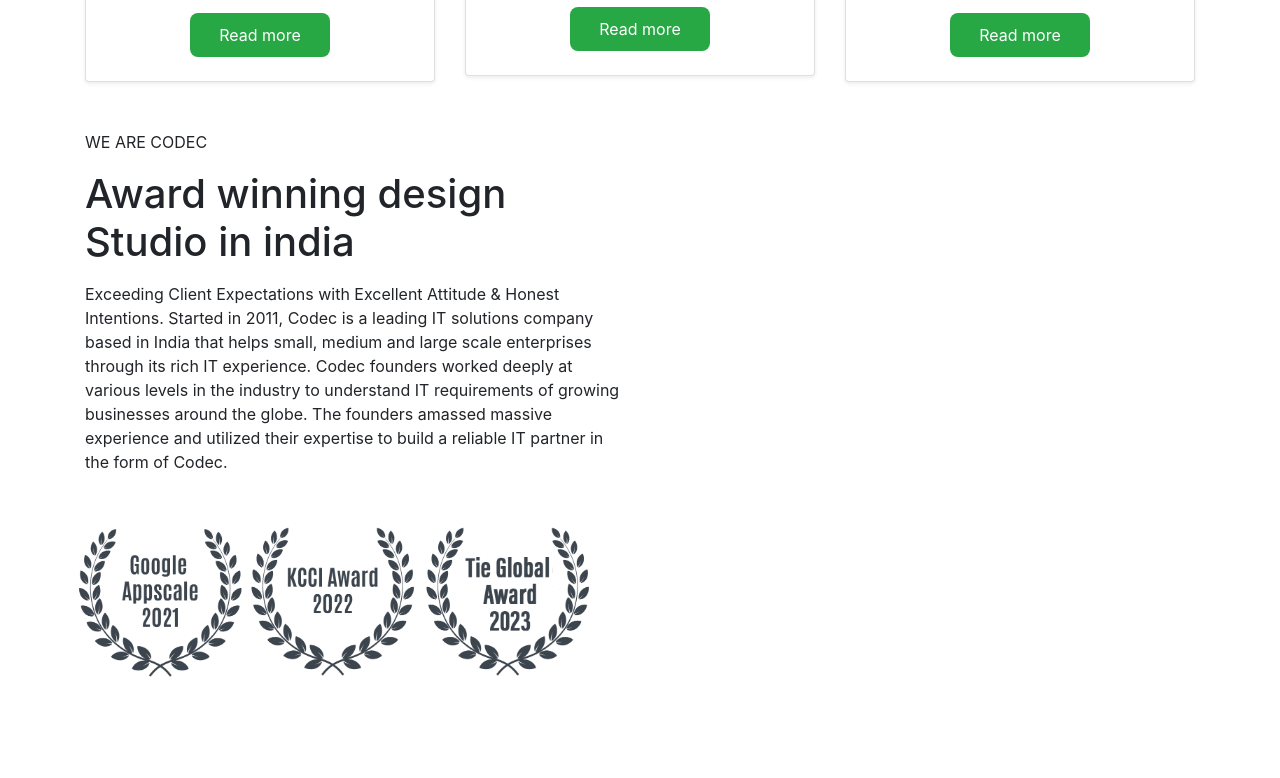
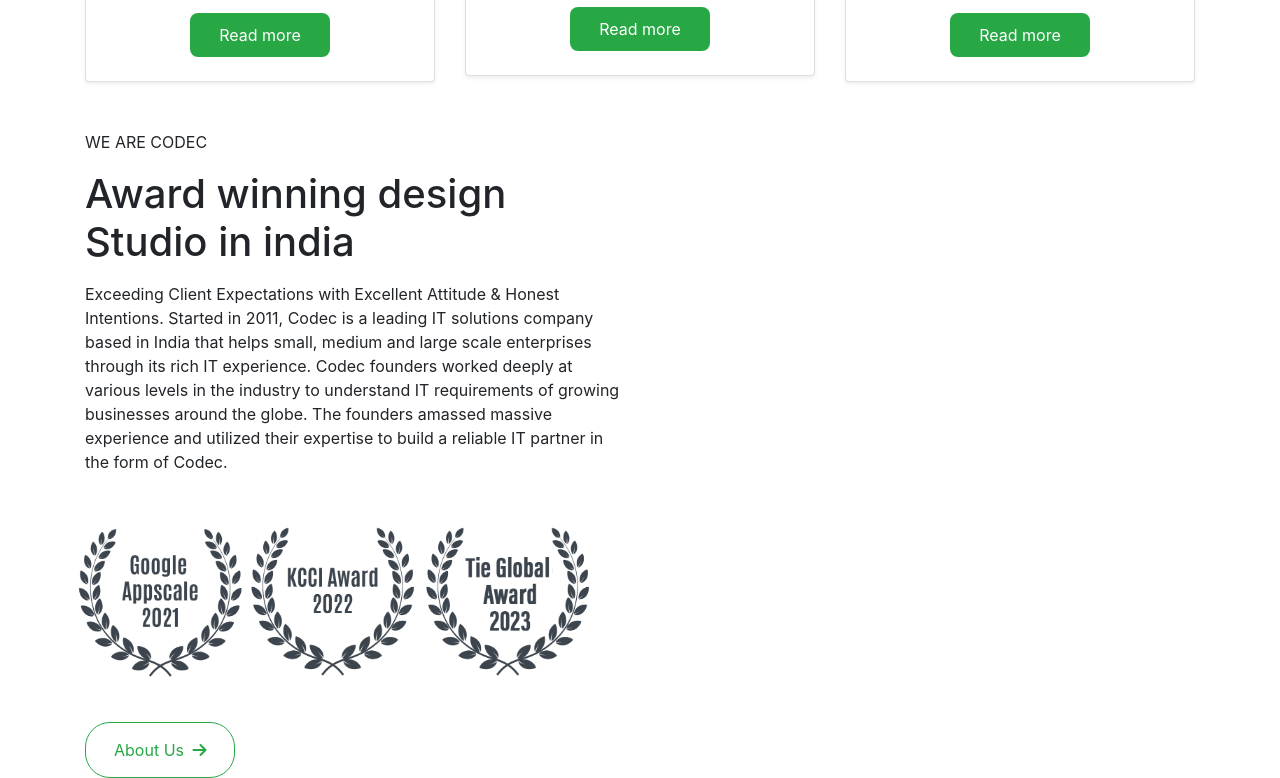
Before and after one commit to design-to-dev/Pawan-Website, a plain HTML site: page index.html in a window 1280 px wide. Shown: the part 1179-1957 px from the top of the page. Before the commit the page ends 1884 px from the top, so only its background shows below. Drawn offline with nearby package versions, Linux system fonts and the light colour scheme.

Commit message:
About us button added

```diff
--- a/css/style.css
+++ b/css/style.css
@@ -114,12 +114,23 @@ left: 0;
 	display: inline-block;
 	width: 175px;
  }
+ .button .about-us-button{
+	border: 1px solid #28a745;
+	color: #28a745;
+    padding: 15px 28px;
+    border-radius: 25px;
+    margin-top: 25px;
+ }
+ .button .about-us-button:hover{
+	color: #ffffff;
+	background-color: #28a745;
+ }
 
 
 @media only screen and (max-width: 720px){
 
 	.carousel-caption{
-		        width: 100%;
+		width: 100%;
         z-index: 1;
         padding-right: 37%;
         margin: 0;
--- a/index.html
+++ b/index.html
@@ -6,8 +6,8 @@
 	<title>Bootstrap Learning</title>
 	<link rel="stylesheet" type="text/css" href="https://stackpath.bootstrapcdn.com/bootstrap/4.5.2/css/bootstrap.min.css">
 	<link rel="stylesheet" type="text/css" href="css/style.css">
-	<link rel="stylesheet" type="text/css" href="css/style.css">
 </head>
+<div>
 <body>
 	<div class="navigation-bar">
 		<nav class="navbar navbar-expand-sm navbar-light bg-light">
@@ -119,8 +119,8 @@
 									<img src="images/award2.webp" alt="" class="award-img">
 									<img src="images/award3.webp" alt="" class="award-img">
 								</div>
-								<div class="button">
-									<a class="btn" href=""></a>
+								<div class="button mt-3">
+									<a class="btn about-us-button btn-outline-Success" href="">About Us <i class="fa-solid fa-arrow-right ml-1"></i></a>
 								</div>
 
 						</div>
@@ -130,5 +130,6 @@
 	<script src="https://code.jquery.com/jquery-3.5.1.slim.min.js"></script>
 	<script src="https://cdn.jsdelivr.net/npm/@popperjs/core@2.5.4/dist/umd/popper.min.js"></script>
 	<script src="https://stackpath.bootstrapcdn.com/bootstrap/4.5.2/js/bootstrap.min.js"></script>
+	<script src="https://kit.fontawesome.com/5a8567df6e.js" crossorigin="anonymous"></script>
 </body>
 </html>
```
